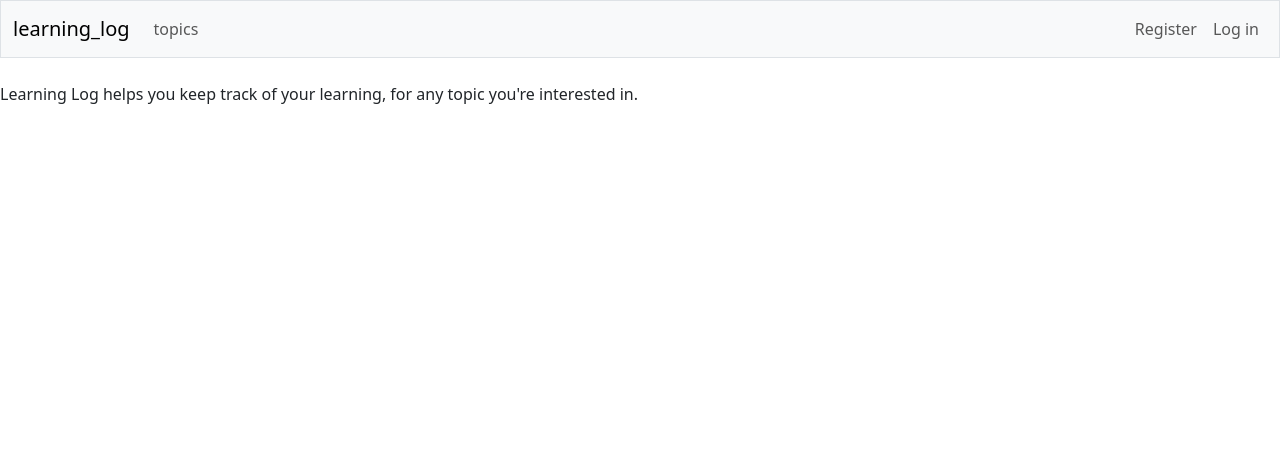
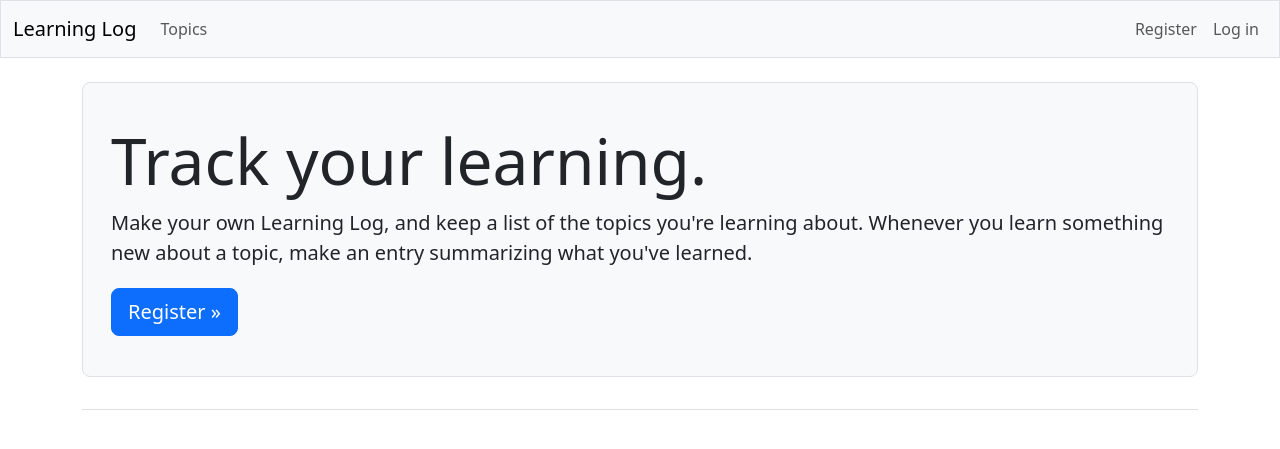
Before and after one commit to Shmitty23/PythonProjects, a Django app: page / in a window 1280 px wide. Shown: the top 449 px of the page. Run offline with Django 4.2, Linux system fonts and the light colour scheme; some libraries are stand-ins or nearby versions.

Commit message:
update
added bootstrap5 details to base, index, topic, and topics html files to match the theme of the website.

```diff
--- a/Learning_Log/learning_logs/templates/learning_logs/base.html
+++ b/Learning_Log/learning_logs/templates/learning_logs/base.html
@@ -17,7 +17,7 @@
     <nav class="navbar navbar-expand-md navbar-light bg-light mb-4 border">
         <div class="container-fluid">
             <a class="navbar-brand" href="{% url 'learning_logs:index' %}">
-                learning_log</a>
+                Learning Log</a>
 
             <button class="navbar-toggler" type="button" data-bs-toggle="collapse" data-bs-target="#navbarCollapse"
                 aria-controls="navbarCollapse" aria-expanded="false" aria-label="Toggle navigation">
@@ -27,7 +27,7 @@
                 <ul class="navbar-nav me-auto mb-2 mb-md-0">
                     <li class="nav-item">
                         <a class="nav-link" href="{% url 'learning_logs:topics' %}">
-                            topics</a>
+                            Topics</a>
                     </li>
                 </ul> <!-- End of links on left side of navbar -->
 
@@ -64,7 +64,16 @@
         </div> <!-- Closes navbars container -->
     </nav> <!-- End of navbar -->
 
-    {% block content %}{% endblock content %}
+    <main class="container">
+        <div class="pb-2 mb-2 border-bottom">
+            {% block page_header %}{% endblock page_header %}
+        </div>
+        <div>
+            {% block content %}{% endblock content %}
+        </div>
+    </main>
+
+
 </body>
 
 </html>
--- a/Learning_Log/learning_logs/templates/learning_logs/index.html
+++ b/Learning_Log/learning_logs/templates/learning_logs/index.html
@@ -1,6 +1,15 @@
 {% extends 'learning_logs/base.html' %}
 
-{% block content %}
-<p>Learning Log helps you keep track of your learning, for any topic you're
-    interested in.</p>
-{% endblock content %}
+{% block page_header %}
+<div class="p-3 mb-4 bg-light border rounded-3">
+    <div class="container-fluid py-4">
+        <h1 class="display-3">Track your learning.</h1>
+
+        <p class="lead">Make your own Learning Log, and keep a list of the
+            topics you're learning about. Whenever you learn something new
+            about a topic, make an entry summarizing what you've learned.</p>
+
+        <a class="btn btn-primary btn-lg mt-1" href="{% url 'accounts:register' %}"> Register &raquo;</a>
+    </div>
+</div>
+{% endblock page_header %}
```
Also changed, not shown: Learning_Log/accounts/templates/registration/login.html (+7 -7 lines), Learning_Log/learning_logs/templates/learning_logs/topic.html (+19 -18 lines), Learning_Log/learning_logs/templates/learning_logs/topics.html (+8 -5 lines), Learning_Log/db.sqlite3.
